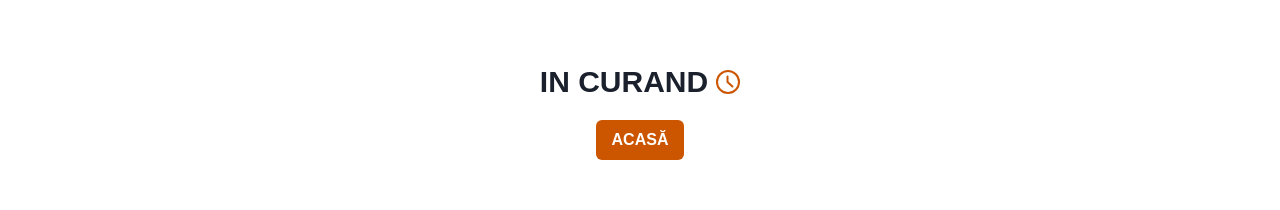
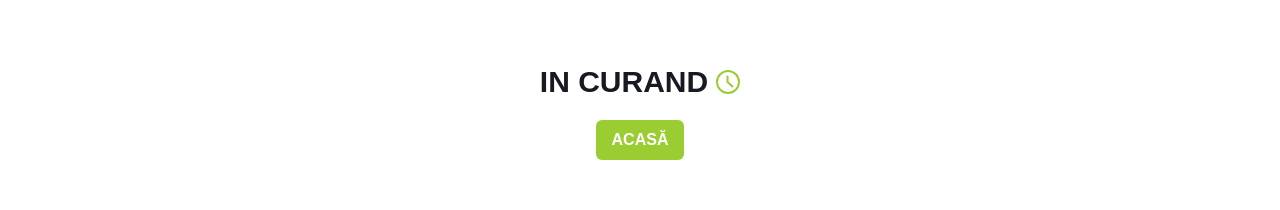
Before and after one commit to dasilvaluis/ozaki-arena-web, a Next.js app: page /leaderboard in a window 1280 px wide. Shown: the part 575-785 px from the top of the page. Built offline with nearby package versions, Linux system fonts and the light colour scheme.

Commit message:
Set green as primary color

```diff
--- a/pages/leaderboard.tsx
+++ b/pages/leaderboard.tsx
@@ -23,7 +23,7 @@ export default function Leaderboard({ heroImage }: Props) {
           <Icon boxSize={6} as={TimeIcon} color="primary" />
         </HStack>
         <Box mt="1rem">
-          <Button as={NextLink} href="/" colorScheme="burntOrange">Acasă</Button>
+          <Button as={NextLink} href="/" colorScheme="yellowGreen">Acasă</Button>
         </Box>
       </Center>
 
--- a/src/components/views/home/core/first-visit.tsx
+++ b/src/components/views/home/core/first-visit.tsx
@@ -36,7 +36,7 @@ function FirstVisit() {
               Fă primul pas și află informațiile relevante pentru prima ta vizită.
             </Text>
             <Spacer mb="1.5rem" />
-            <Button as={NextLink} href={routes.primaVizita} colorScheme="burntOrange" rightIcon={<ChevronRightIcon />} variant="solid">afla mai multe</Button>
+            <Button as={NextLink} href={routes.primaVizita} colorScheme="yellowGreen" rightIcon={<ChevronRightIcon />} variant="solid">afla mai multe</Button>
           </Container>
         </Center>
       </Flex>
--- a/src/theme-provider.tsx
+++ b/src/theme-provider.tsx
@@ -36,12 +36,36 @@ const theme = extendTheme({
       700: '#662B00',
       800: '#4D2000',
       900: '#331500'
+    },
+    exoticGreen: {
+      50: '#FAFAEA',
+      100: '#F2F0C5',
+      200: '#E9E79F',
+      300: '#E1DD7A',
+      400: '#D9D354',
+      500: '#D0CA2F',
+      600: '#A7A225',
+      700: '#7D791C',
+      800: '#535113',
+      900: '#2A2809'
+    },
+    yellowGreen: {
+      50: '#F5FAEB',
+      100: '#E3F1C6',
+      200: '#D1E8A1',
+      300: '#BEDF7C',
+      400: '#ACD657',
+      500: '#9ACD32',
+      600: '#7BA428',
+      700: '#5C7B1E',
+      800: '#3E5214',
+      900: '#1F290A'
     }
   },
   semanticTokens: {
     colors: {
-      primary: 'burntOrange.500',
-      secondary: 'gray.800',
+      primary: 'yellowGreen.500',
+      secondary: 'gray.900',
       secondaryContrast: 'gray.200',
       text: {
         default: 'gray.200',
```
